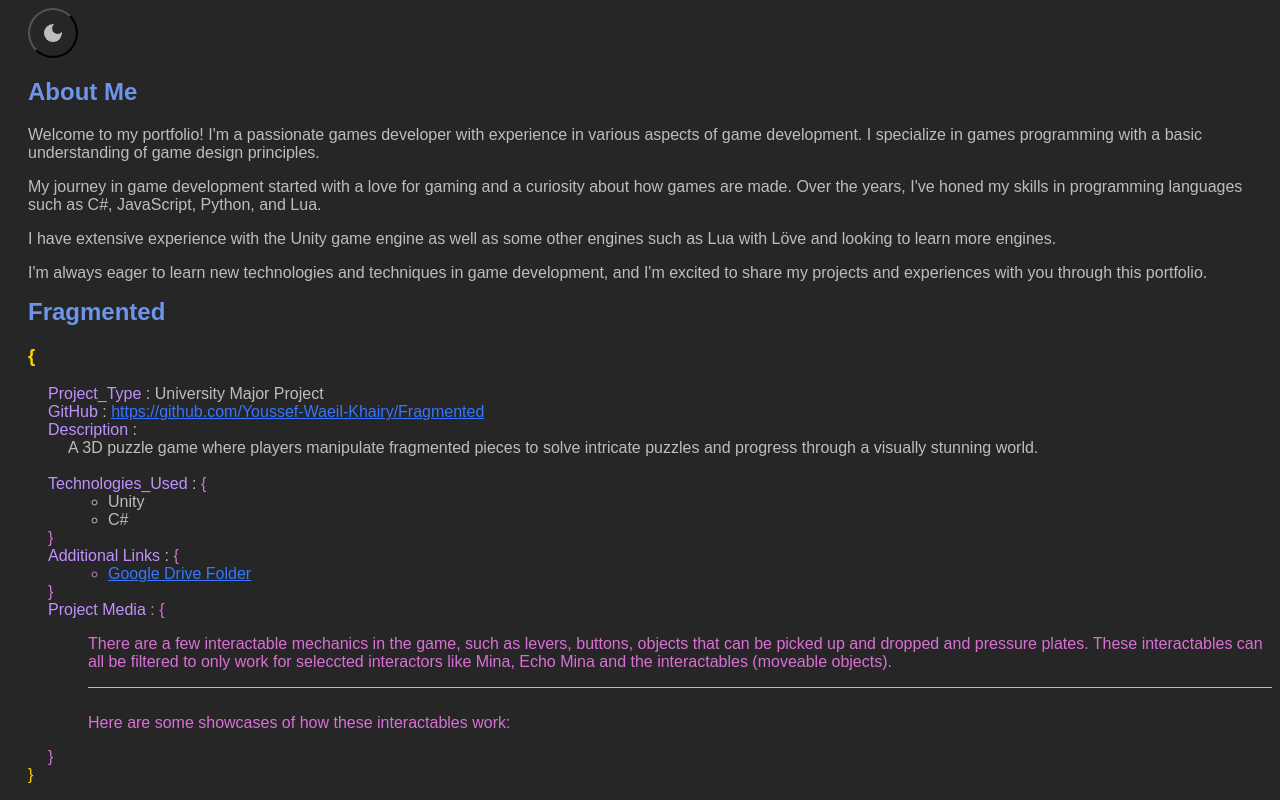
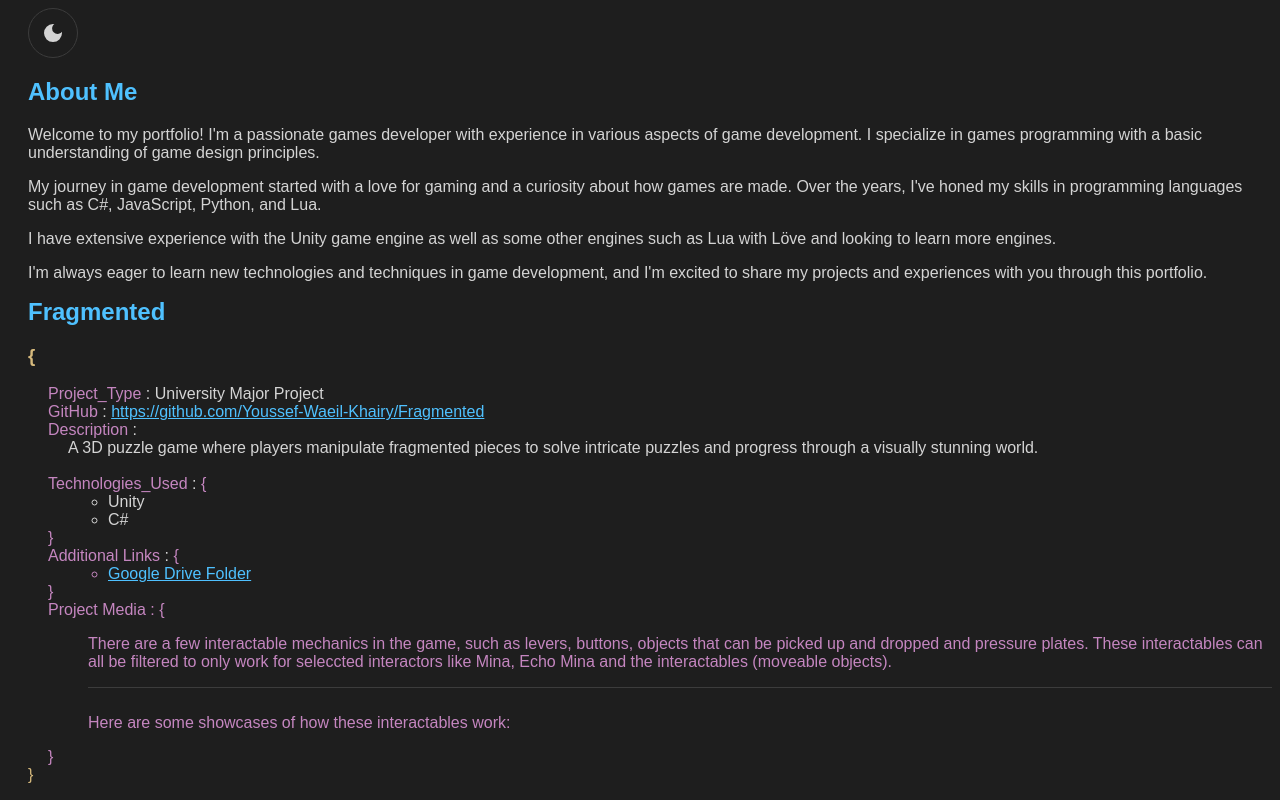
Before and after one commit to JWGoedvolk/portfolio, a website: page index.html in a window 1280 px wide. Both pictures are taken after a click on the button 53 px from the left and 33 px from the top of the page. Shown: the top 800 px of the page. Drawn offline with Linux system fonts and the light colour scheme.

Commit message:
Color Pallete Refinement

```diff
--- a/darkmode.js
+++ b/darkmode.js
@@ -1,29 +1,31 @@
-let darkmode = localStorage.getItem('darkmode');
-const userPrefersDark = window.matchMedia('(prefers-color-scheme: dark)').matches;
 const themeSwitch = document.getElementById('theme-switch');
+const userPrefersDark = window.matchMedia('(prefers-color-scheme: dark)');
+const themeStorageKey = 'theme';
 
-const enableDarkMode = () => {
-    document.body.classList.replace('lightmode', 'darkmode');
-    localStorage.setItem('darkmode', 'active');
-}
+const applyTheme = (theme) => {
+    document.body.classList.toggle('darkmode', theme === 'dark');
+    document.body.classList.toggle('lightmode', theme === 'light');
+};
 
-const disableDarkMode = () => {
-    document.body.classList.replace('darkmode', 'lightmode');
-    localStorage.setItem('darkmode', null);
-}
+const getStoredTheme = () => {
+    return localStorage.getItem(themeStorageKey);
+};
 
-if (!userPrefersDark){
-    console.log("User prefers light mode");
-    disableDarkMode();
-}
+const getPreferredTheme = () => {
+    return getStoredTheme() || (userPrefersDark.matches ? 'dark' : 'light');
+};
 
-if (darkmode === "active") {
-    console.log("Dark mode is active");
-    enableDarkMode();
-}
+applyTheme(getPreferredTheme());
+
+userPrefersDark.addEventListener('change', () => {
+    if (!getStoredTheme()) {
+        applyTheme(getPreferredTheme());
+    }
+});
 
 themeSwitch.addEventListener('click', () => {
-    darkmode = localStorage.getItem('darkmode');
-    console.log("Toggling dark mode. Current state: " + darkmode);
-    darkmode !== "active" ? enableDarkMode() : disableDarkMode();
+    var nextTheme = document.body.classList.contains('darkmode') ? 'light' : 'dark';
+
+    localStorage.setItem(themeStorageKey, nextTheme);
+    applyTheme(nextTheme);
 });
--- a/style.css
+++ b/style.css
@@ -3,27 +3,29 @@
 }
 
 .darkmode {
-    --background-color: #262626;
-    --text-color: #bdbdbd;
-    --primary-color: #6C95EB;
-    --secondary-color: #C191FF;
-    --accent-color: #85C46C;
-    --curly-1: gold;
-    --curly-2: #DA70D6;
-    --link-unvisited-color: #3776ff;
-    --link-visited-color: #311d95;
+    --background-color: #1e1e1e;
+    --text-color: #d4d4d4;
+    --primary-color: #4fc1ff;
+    --secondary-color: #c586c0;
+    --accent-color: #b5cea8;
+    --curly-1: #d7ba7d;
+    --curly-2: #c586c0;
+    --border-color: #3c3c3c;
+    --link-unvisited-color: #4fc1ff;
+    --link-visited-color: #d7a8ff;
 }
 
 .lightmode {
-    --background-color: #bdbdbd;
-    --text-color: #262626 ;
-    --primary-color: #6C95EB;
-    --secondary-color: #C191FF;
-    --accent-color: #4c9c53;
-    --curly-1: gold;
-    --curly-2: #DA70D6;
-    --link-unvisited-color: #3776ff;
-    --link-visited-color: #311d95;
+    --background-color: #f3f3f3;
+    --text-color: #1f1f1f;
+    --primary-color: #267f99;
+    --secondary-color: #795e26;
+    --accent-color: #098658;
+    --curly-1: #af8700;
+    --curly-2: #af00db;
+    --border-color: #d0d0d0;
+    --link-unvisited-color: #0969da;
+    --link-visited-color: #8250df;
 }
 
 body{
@@ -39,6 +41,7 @@ body{
     padding: 0px;
     border-radius: 50%;
     background-color: var(--background-color);
+    border: 1px solid var(--border-color);
     display: flex;
     justify-content: center;
     align-items: center;
@@ -95,7 +98,7 @@ body{
 }
 .text_separator {
     border: 0;
-    border-top: 1px solid var(--text-color);
+    border-top: 1px solid var(--border-color);
     margin: 8px 0;
 }
 
@@ -126,3 +129,7 @@ a:visited {
     color: var(--link-visited-color);
     text-decoration: underline;
 }
+
+a:hover {
+    color: var(--accent-color);
+}
```
